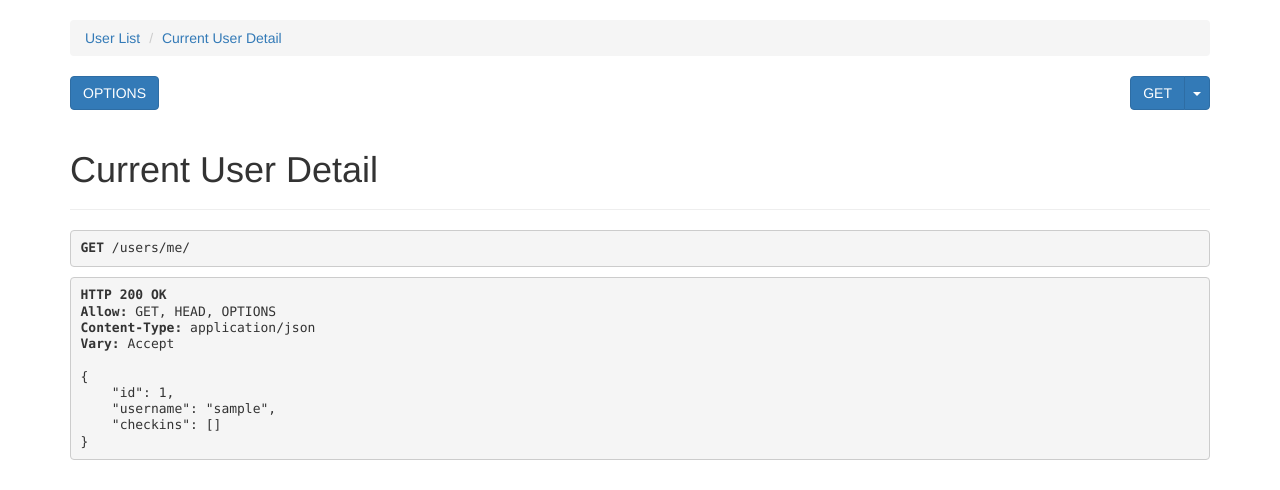
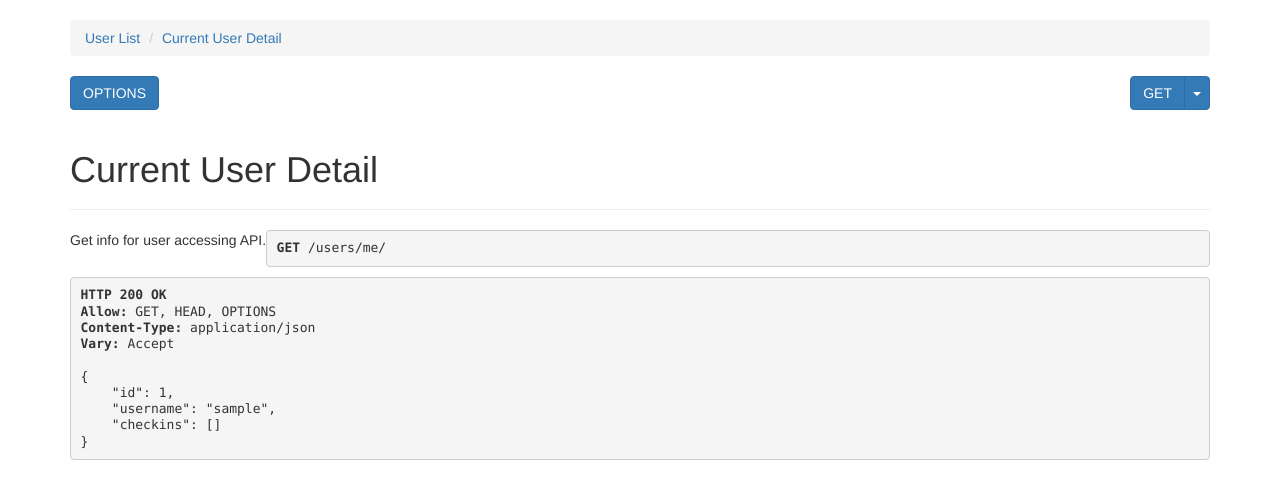
Before and after one commit to nrlakin/WeAreHereBackend, a Django app: page /users/me/ in a window 1280 px wide. Shown: the part 51-541 px from the top of the page. Run offline with Django 3.2, Linux system fonts and the light colour scheme; the visitor is signed in with stand-in values (Sample User, id 1); data comes from the database, SQL or seed files in the repository; data that the repository does not hold is empty; some libraries are stand-ins or nearby versions.

```diff
--- a/wah_test/views.py
+++ b/wah_test/views.py
@@ -42,18 +42,33 @@ class CheckInView(generics.ListCreateAPIView):
     def perform_create(self, serializer):
         serializer.save(user=self.request.user)
 
+    def get_queryset(self):
+        return Checkin.objects.all()
+
 class UserList(generics.ListAPIView):
-    #queryset = User.objects.all()
+    """
+    Get list of users.
+    """
+    authentication_classes = (BasicAuthentication,)
+    permission_classes = (permissions.IsAuthenticatedOrReadOnly,)
+
     serializer_class = UserSerializer
     def get_queryset(self):
         return User.objects.all()
 
 class UserDetail(generics.RetrieveAPIView):
-    queryset = User.objects.all()
+    """
+    Get info for single user.
+    """
     serializer_class = UserSerializer
 
+    def get_queryset(self):
+        return User.objects.all()
+
 class CurrentUserDetail(APIView):
-
+    """
+    Get info for user accessing API.
+    """
     def get(self, request, format=None):
 
         if request.user == None:
@@ -64,6 +79,9 @@ class CurrentUserDetail(APIView):
         return Response(serializer.data)
 
 class Occupancy(generics.ListAPIView):
+    """
+    Get list of current locations.
+    """
     serializer_class = CheckInSerializer
 
     def get_queryset(self):
@@ -73,7 +91,6 @@ class Update(APIView):
     """
     Update, retrieve, or delete a single user.
     """
-
     permission_classes = (IsUserOrReadOnly,)
 
     def get_occupant(self, id):
```
Also changed, not shown: templates/wah_test/register.html (+4 -4 lines).
